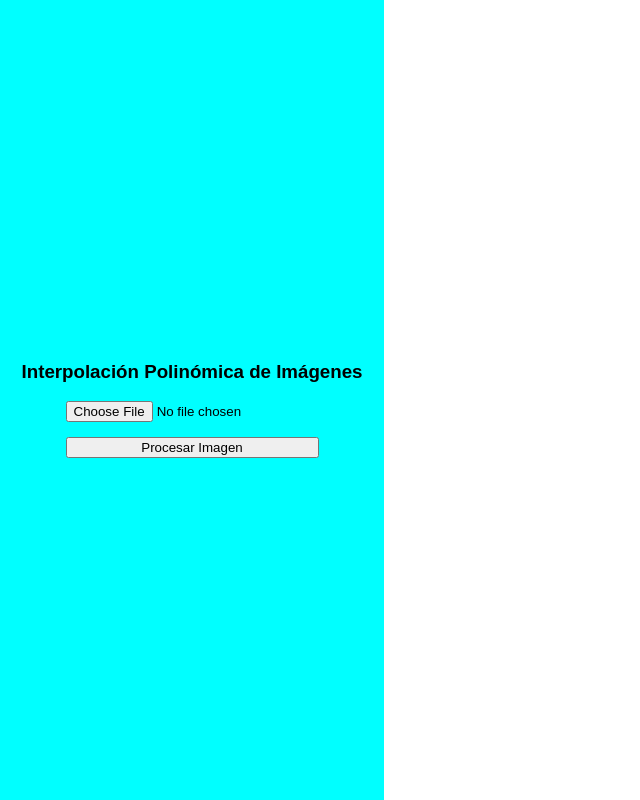
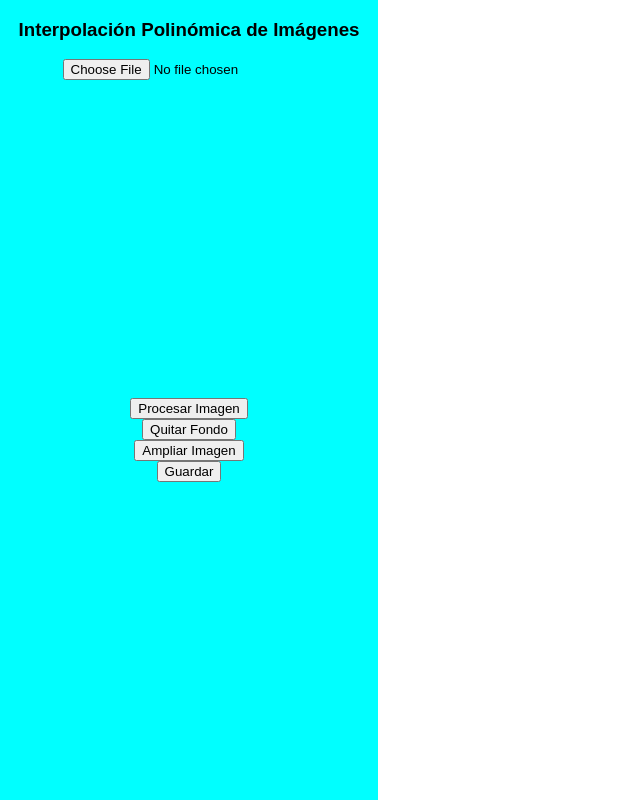
Before and after one commit to ImBoolean-2/ProyectoUniversitario, a Flask app: page / in a window 1280 px wide. Shown: the whole page, without its empty margins (0-640 px from the left). Run offline with Flask 3, Linux system fonts and the light colour scheme.

Commit message:
Buttons
More

```diff
--- a/static/style.css
+++ b/static/style.css
@@ -36,7 +36,7 @@
 div {
     width: 70%;
     height: 100vh;
-    margin: 0px;
+    margin: 10px;
     display: flex;
     align-items: center;
     justify-content: center;
@@ -49,3 +49,7 @@
     max-width: 100%;
     max-height: 95vh;
 }
+
+#other-buttons {
+    margin: 500px;
+}
--- a/templates/index.html
+++ b/templates/index.html
@@ -2,6 +2,7 @@
 <html lang="es">
 <head>
 <meta charset="UTF-8">
+<title>Proyecto Interpolacion</title>
 <meta name="viewport" content="width=device-width, initial-scale=1.0">
 <link rel="stylesheet" href="/static/style.css">
 <title>Interpolación Polinómica de Imágenes</title>
@@ -12,8 +13,13 @@
             <h1>Interpolación Polinómica de Imágenes</h1>
             <form id="upload-form">
                 <input type="file" id="image-input" name="image" accept="image/*" required>
+            </form>
+            <div>
                 <button type="submit">Procesar Imagen</button>
-            </form>
+                <button type="submit">Quitar Fondo</button>
+                <button type="submit">Ampliar Imagen</button>
+                <button type="submit">Guardar</button>
+            </div>
         </aside>
         <div>
             <img id="result-image" src="" alt="Imagen Interpolada" hidden>
```
